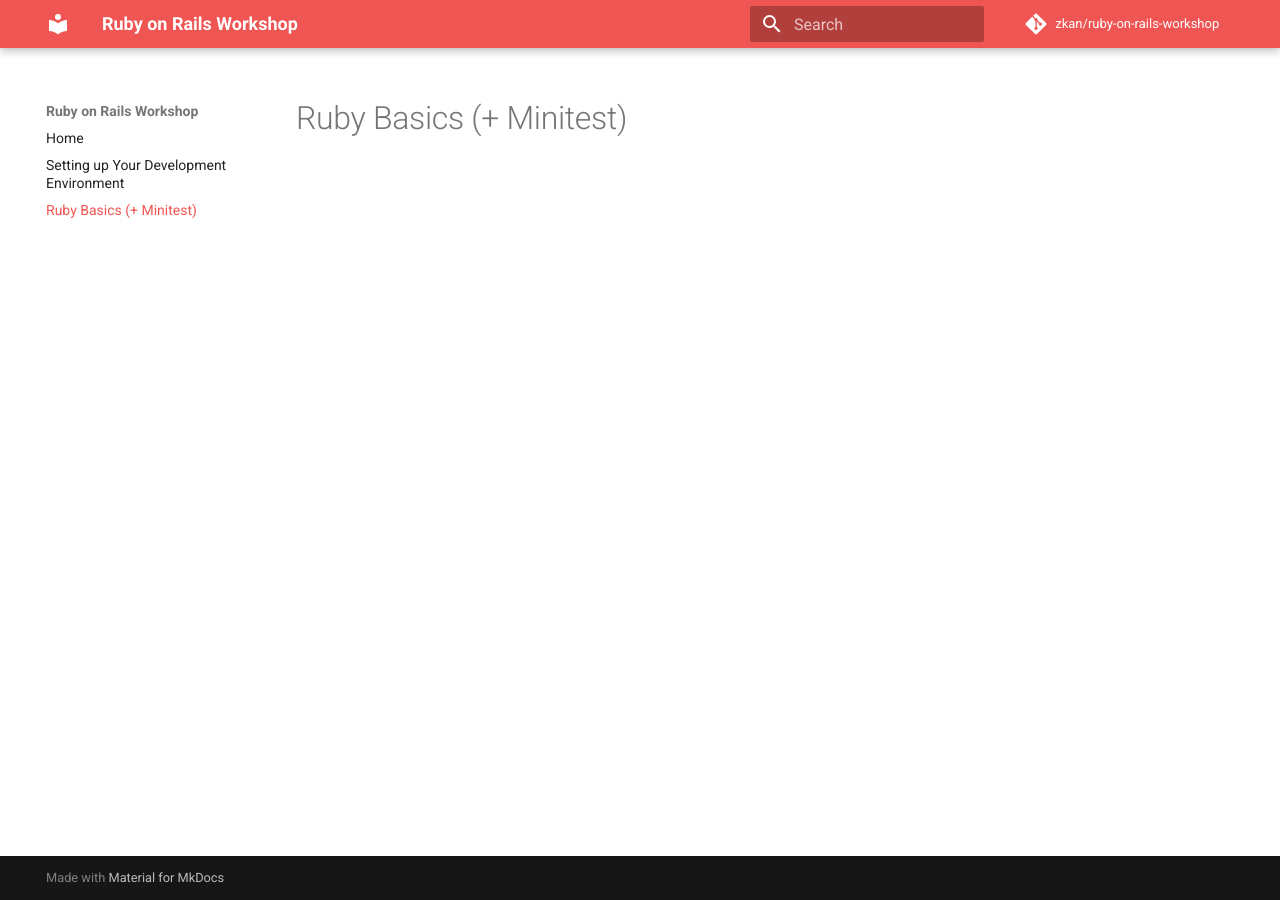
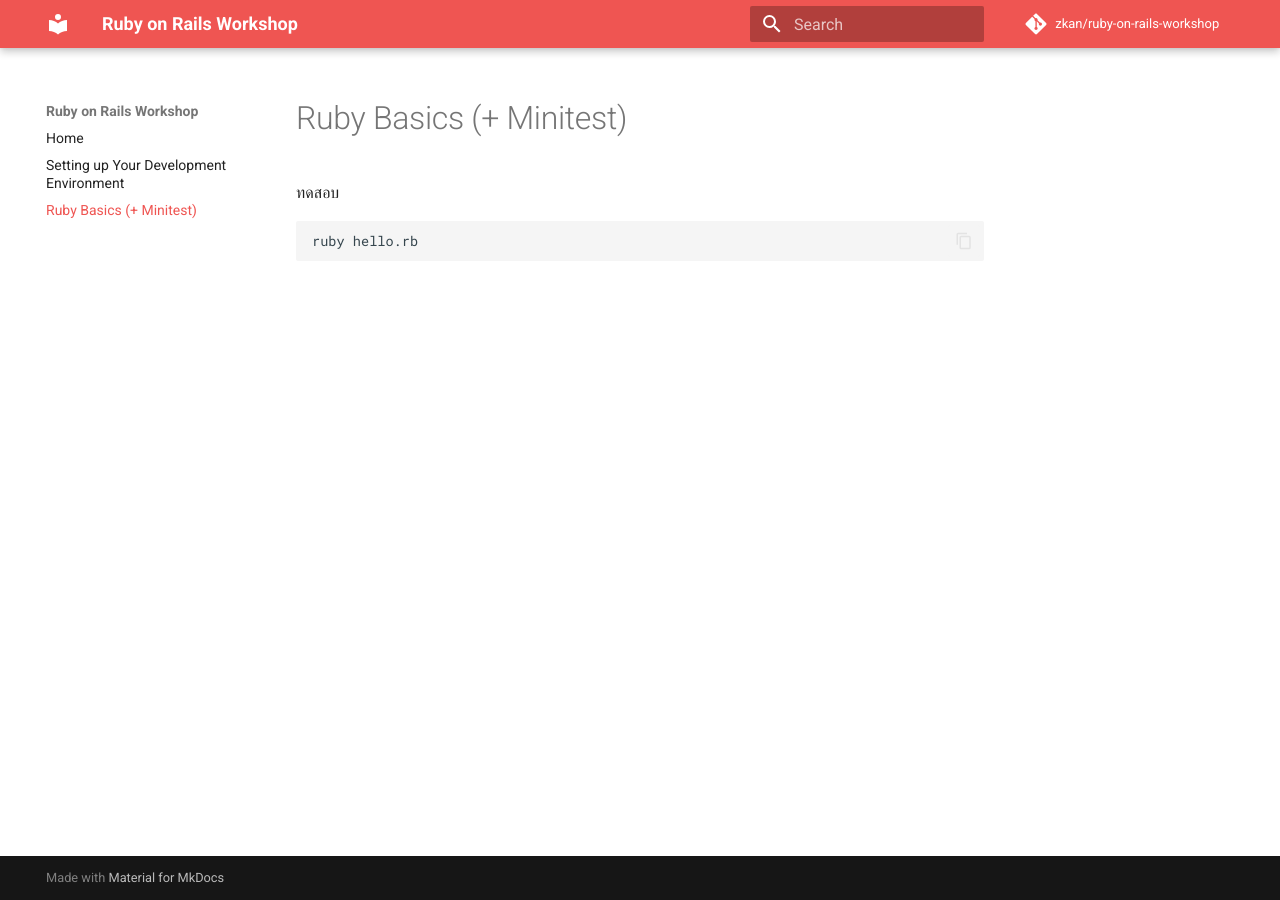
Before and after one commit to zkan/rails-unpacked-and-demystified-workshop, an MkDocs documentation site: the page built from docs/ruby-basics.md, in a window 1280 px wide. Built offline with MkDocs 1.6.1 and Material for MkDocs 9.7.7, drawn with Linux system fonts in a browser that asks for light colours; comment, search, counter and statistics services are not loaded.

Commit message:
Add ruby command

````diff
--- a/docs/ruby-basics.md
+++ b/docs/ruby-basics.md
@@ -1 +1,7 @@
 # Ruby Basics (+ Minitest)
+
+ทดสอบ
+
+```bash
+ruby hello.rb
+```
````
